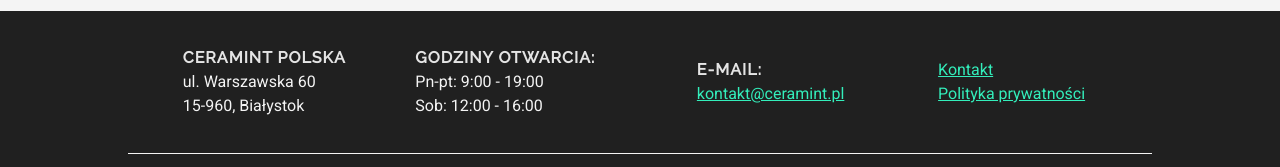
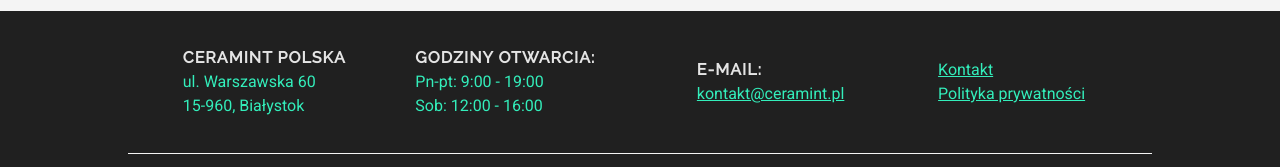
Before and after one commit to natalia-bialek/ceramint-site, a React (Create React App) app: page / in a window 1280 px wide. Shown: the part 957-1124 px from the top of the page. Built offline with nearby package versions, Linux system fonts and the light colour scheme.

Commit message:
Create the navigation bar without Bootstrap

```diff
--- a/src/components/Footer/Footer.css
+++ b/src/components/Footer/Footer.css
@@ -34,6 +34,7 @@
 .footer__p {
     padding: 0;
     margin: 0;
+    color: #33eebb;
 }
 
 
```
